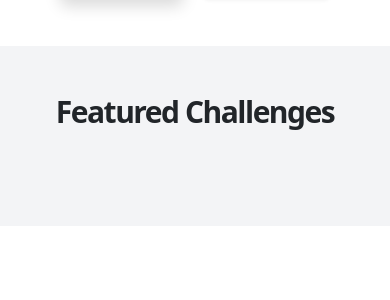
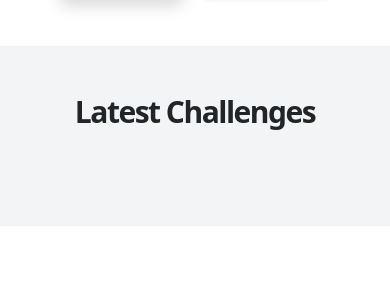
Before and after one commit to vbello-tech/BackEndGuru, a Django app: page / in a window 390 px wide. Shown: the part 306-606 px from the top of the page. Run offline with Django 5.2, Linux system fonts and the light colour scheme; data that the repository does not hold is empty; some libraries are stand-ins or nearby versions.

Commit message:
change "Featured" to "Latest" in home page

```diff
--- a/Templates/home.html
+++ b/Templates/home.html
@@ -37,7 +37,7 @@
             <main class="flex-1">
         <section class="w-full py-12 md:py-24 lg:py-32 bg-gray-100">
             <div class="container px-4 md:px-6">
-                <h2 class="text-3xl font-bold tracking-tighter text-center sm:text-5xl">Featured Challenges</h2>
+                <h2 class="text-3xl font-bold tracking-tighter text-center sm:text-5xl">Latest Challenges</h2>
 
             <div class="grid grid-cols-1 md:grid-cols-2 lg:grid-cols-3 gap-8 mt-12">
                 {% for task in challenges %}
```
